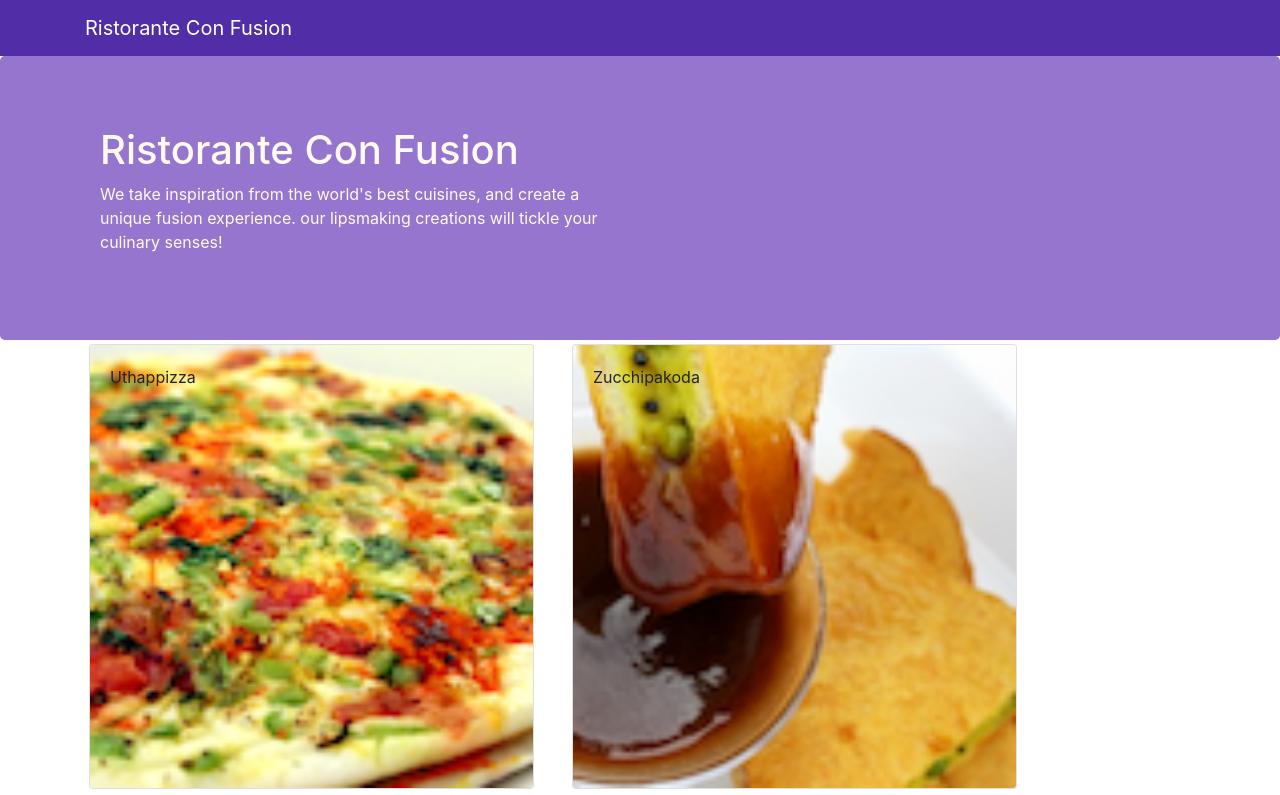
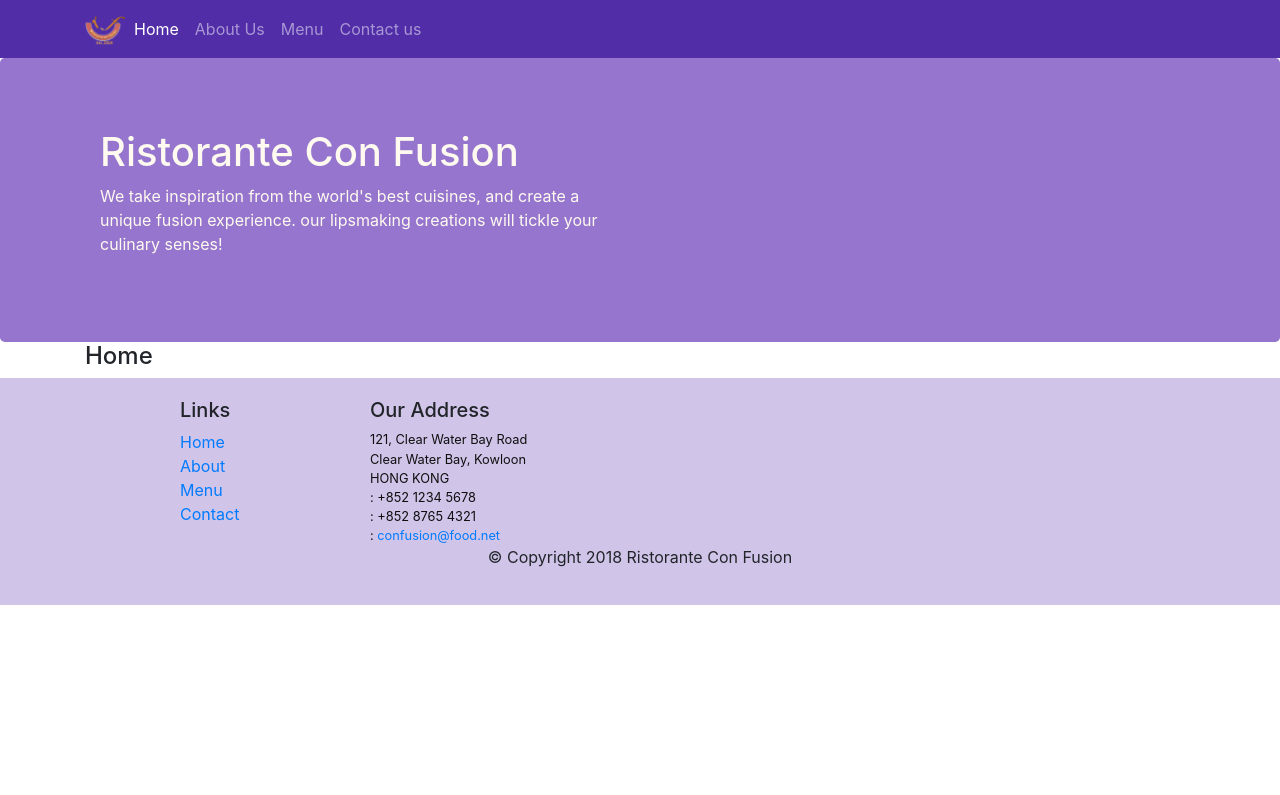
Before and after one commit to Pranav0426/ConFusion-React-frontend, a React (Create React App) app: page /home in a window 1280 px wide. Shown: the top 795 px of the page. Built offline with nearby package versions, Linux system fonts and the light colour scheme; the HTML template or start-up script is replaced by a standard one.

Commit message:
react-router

```diff
--- a/package.json
+++ b/package.json
@@ -12,6 +12,7 @@
     "react": "^16.12.0",
     "react-dom": "^16.12.0",
     "react-popper": "^1.3.7",
+    "react-router-dom": "^5.1.2",
     "react-scripts": "3.3.0",
     "reactstrap": "^8.4.0"
   },
--- a/src/App.js
+++ b/src/App.js
@@ -1,12 +1,15 @@
 import React, { Component } from 'react';
 import Main from './components/MainComponent';
 import './App.css';
+import { BrowserRouter } from 'react-router-dom';
 class App extends Component {
 	render() {
 		return (
-			<div>
-				<Main />
-			</div>
+			<BrowserRouter>
+				<div>
+					<Main />
+				</div>
+			</BrowserRouter>
 		);
 	}
 }
--- a/src/components/FooterComponent.js
+++ b/src/components/FooterComponent.js
@@ -1,4 +1,5 @@
 import React from 'react';
+import { Link } from 'react-router-dom';
 function Footer(props) {
 	return (
 		<div className="footer">
@@ -8,16 +9,16 @@
 						<h5>Links</h5>
 						<ul className="list-unstyled">
 							<li>
-								<a href="#">Home</a>
+								<Link to="/home">Home</Link>
 							</li>
 							<li>
-								<a href="#">About</a>
+								<Link to="/aboutus">About</Link>
 							</li>
 							<li>
-								<a href="#">Menu</a>
+								<Link to="/menu">Menu</Link>
 							</li>
 							<li>
-								<a href="contactus.html">Contact</a>
+								<Link to="/contactus">Contact</Link>
 							</li>
 						</ul>
 					</div>
--- a/src/components/HeaderComponent.js
+++ b/src/components/HeaderComponent.js
@@ -1,12 +1,52 @@
 import React, { Component } from 'react';
-import { Navbar, NavbarBrand, Jumbotron } from 'reactstrap';
+import { Navbar, NavbarBrand, Nav, NavbarToggler, Collapse, NavItem, Jumbotron } from 'reactstrap';
+import { NavLink } from 'react-router-dom';
 class Header extends Component {
+	constructor(props) {
+		super(props);
+		this.state = {
+			isNavOpen: false
+		};
+		this.toggleNav = this.toggleNav.bind(this);
+	}
+	toggleNav() {
+		this.setState({
+			isNavOpen: !this.state.isNavOpen
+		});
+	}
 	render() {
 		return (
 			<React.Fragment>
-				<Navbar dark>
+				<Navbar dark expand="md">
 					<div className="container">
-						<NavbarBrand href="/">Ristorante Con Fusion</NavbarBrand>
+						<NavbarToggler onClick={this.toggleNav} />
+						<NavbarBrand className="mr-auto" href="/">
+							<img src="assets/images/logo.png" height="30" width="41" alt="Ristorante Con Fusion" />
+						</NavbarBrand>
+						<Collapse isOpen={this.state.isNavOpen} navbar>
+							<Nav navbar>
+								<NavItem>
+									<NavLink className="nav-link" to="/home">
+										<span className="fa fa-home fa-lg" />Home
+									</NavLink>
+								</NavItem>
+								<NavItem>
+									<NavLink className="nav-link" to="/aboutus">
+										<span className="fa fa-info fa-lg" />About Us
+									</NavLink>
+								</NavItem>
+								<NavItem>
+									<NavLink className="nav-link" to="/menu">
+										<span className="fa fa-list fa-lg" />Menu
+									</NavLink>
+								</NavItem>
+								<NavItem>
+									<NavLink className="nav-link" to="/contactus">
+										<span className="fa fa-address-card fa-lg" />Contact us
+									</NavLink>
+								</NavItem>
+							</Nav>
+						</Collapse>
 					</div>
 				</Navbar>
 				<Jumbotron>
--- /dev/null
+++ b/src/components/HomeComponent.js
@@ -0,0 +1,9 @@
+import React from 'react';
+function Home(props) {
+	return (
+		<div className="container">
+			<h4>Home</h4>
+		</div>
+	);
+}
+export default Home;
--- a/src/components/MainComponent.js
+++ b/src/components/MainComponent.js
@@ -1,28 +1,30 @@
 import React, { Component } from 'react';
+import Home from './HomeComponent';
 import Header from './HeaderComponent';
 import Menu from './MenuComponent';
 import Dishdetail from './DishdetailComponent';
 import { DISHES } from '../shared/dishes';
 import Footer from './FooterComponent';
+import { Switch, Route, Redirect } from 'react-router-dom';
 class Main extends Component {
 	constructor(props) {
 		super(props);
 		this.state = {
-			dishes: DISHES,
-			selectedDish: null
+			dishes: DISHES
 		};
 	}
-	onSelectedDish(dishId) {
-		this.setState({
-			selectedDish: dishId
-		});
-	}
 	render() {
+		const HomePage = () => {
+			return <Home />;
+		};
 		return (
 			<div>
 				<Header />
-				<Menu dishes={this.state.dishes} onClick={(dishId) => this.onSelectedDish(dishId)} />
-				<Dishdetail dish={this.state.dishes.filter((dish) => dish.id === this.state.selectedDish)[0]} />
+				<Switch>
+					<Route path="/home" component={HomePage} />
+					<Route exact path="/menu" component={() => <Menu dishes={this.state.dishes} />} />
+					<Redirect to="/home" />
+				</Switch>
 				<Footer />
 			</div>
 		);
```
Also changed, not shown: 1 other file (tests, documents, lock files or other folders).
